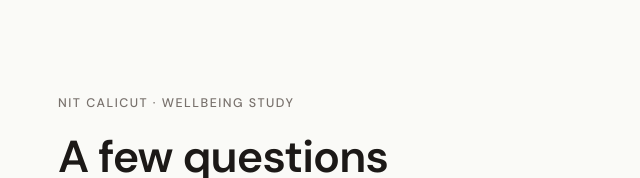
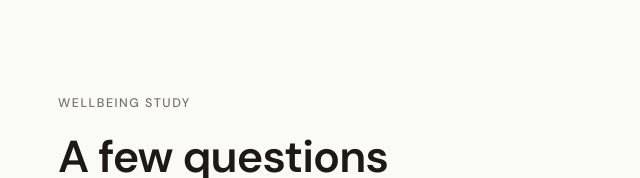
Before and after one commit to sikta-roy/Identity-and-Connectedness, a plain HTML site: page index.html in a window 1280 px wide. Shown: the top 178 px of the page, without its empty margins (302-942 px from the left). Drawn offline with Linux system fonts and the light colour scheme.

Commit message:
Update index.html

```diff
--- a/index.html
+++ b/index.html
@@ -371,7 +371,7 @@ body {
 
   <!-- ── Welcome ─────────────────────────────────────────────────────────── -->
   <div class="screen active" id="s0">
-    <p class="welcome-eyebrow">NIT Calicut · Wellbeing Study</p>
+    <p class="welcome-eyebrow">Wellbeing Study</p>
     <h1 class="welcome-h">A few questions<br><em>just about you.</em></h1>
     <p class="welcome-body">
       This is a short survey for kids and young people. We want to understand how you see yourself and the people around you.
```
